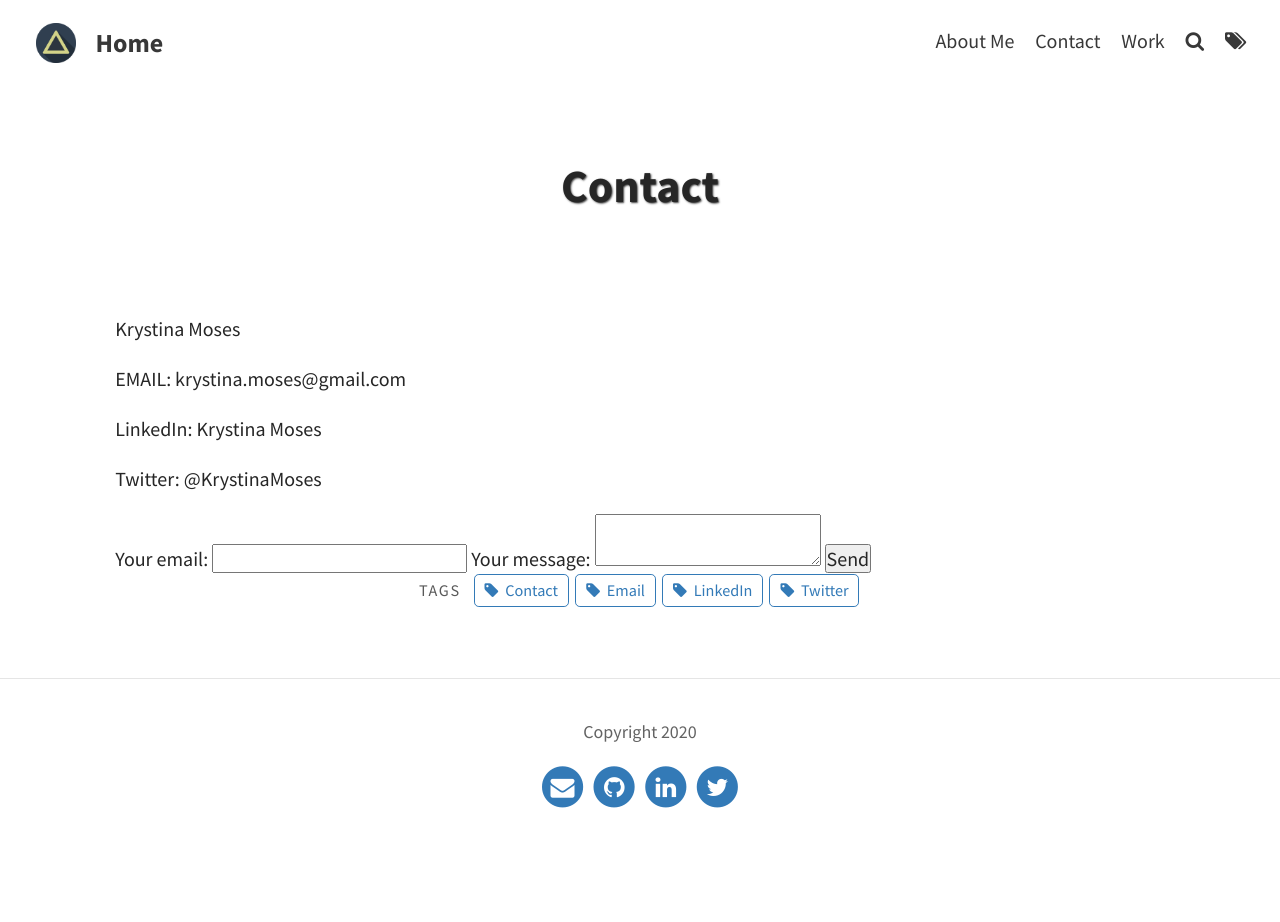
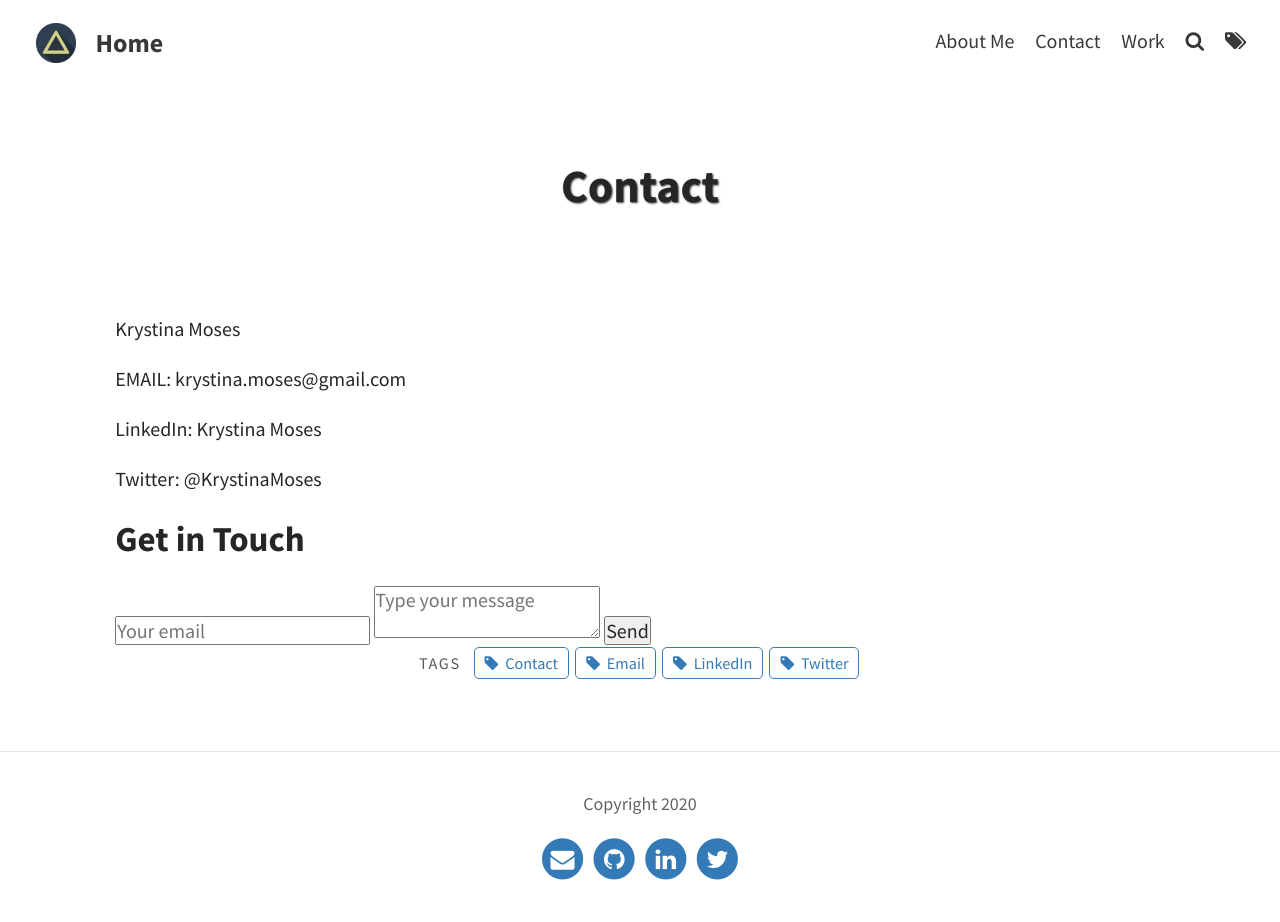
Before and after one commit to knmoses/knmoses.github.io, a Jekyll site: the page built from pages/contact.md, in a window 1280 px wide. Built offline with Jekyll 4.4.1, drawn with Linux system fonts in a browser that asks for light colours; before the commit the page ends 900 px from its top, so only the background shows below that.

Commit message:
Update contact.md

```diff
--- a/pages/contact.md
+++ b/pages/contact.md
@@ -15,17 +15,14 @@ LinkedIn: Krystina Moses
 
 Twitter: @KrystinaMoses
 
-<form
-  action="https://formspree.io/f/xleobgqn"
-  method="POST">
-  <label>
-    Your email:
-    <input type="text" name="_replyto">
-  </label>
-  <label>
-    Your message:
-    <textarea name="message"></textarea>
-  </label>
-
-  <button type="submit">Send</button>
-</form>
+<div id="contact">
+        <h2>Get in Touch</h2>
+        <div id="contact-form">
+                <form action="https://formspree.io/f/xleobgqn" method="POST">
+                <input type="hidden" name="_subject" value="Contact request from personal website" />
+                <input type="email" name="_replyto" placeholder="Your email" required>
+                <textarea name="message" placeholder="Type your message" required></textarea>
+                <button type="submit">Send</button>
+            </form>
+        </div>
+    </div>
```
